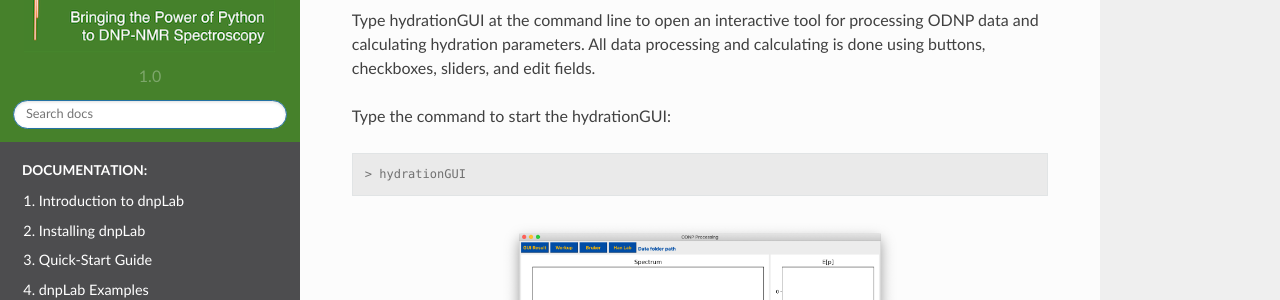
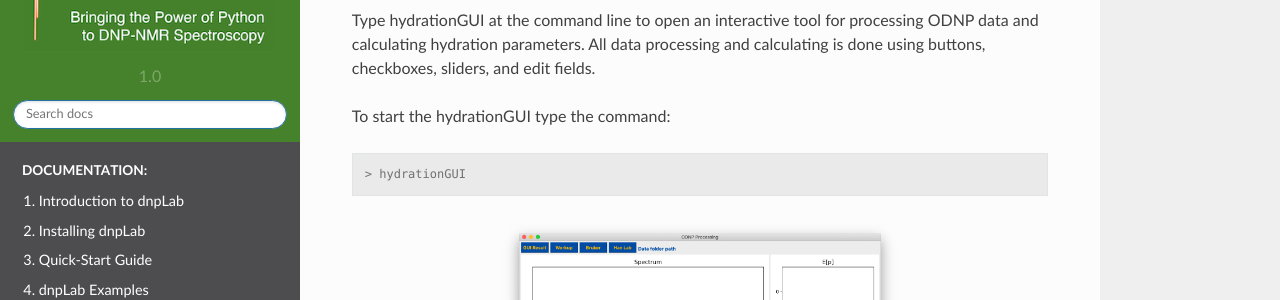
Before and after one commit to DNPLab/DNPLab, a Sphinx documentation site: the page built from docs/source/hydrationGUI.rst, in a window 1280 px wide and 900 px high. Shown: the part 151-451 px from the top of the window. Built offline with Sphinx 7.4.7 and the Read the Docs theme 2.0.0, drawn with Linux system fonts in a browser that asks for light colours.

Commit message:
minor fixes in documentation

```diff
--- a/docs/source/hydrationGUI.rst
+++ b/docs/source/hydrationGUI.rst
@@ -4,7 +4,7 @@ hydrationGUI
 
 Type hydrationGUI at the command line to open an interactive tool for processing ODNP data and calculating hydration parameters. All data processing and calculating is done using buttons, checkboxes, sliders, and edit fields.
 
-Type the command to start the hydrationGUI:
+To start the hydrationGUI type the command:
 
 .. code-block:: console
 
@@ -18,7 +18,7 @@ Type the command to start the hydrationGUI:
     Opening hydrationGUI
 
 Processing a single topspin data folder, either a 1D spectrum or 2D inversion recovery
-==============================================================================
+======================================================================================
 
 To work on a single topspin spectrum use the Bruker button to select a numbered folder containing a single spectrum, either 1D or 2D. You may make adjustments to the data phase and integration window center using the sliders. Use the “Optimize” checkboxes to search for and apply the “optimal” parameters.
 
@@ -96,7 +96,7 @@ The Restart button will return you to the beginning of processing. If the Only T
 
 
 Analyzing Workup results or previously saved GUI results
-=========================================================
+========================================================
 
 You may also load the results of “Workup” code processing with the Workup button, or you may select the .mat or .h5 files of a previously saved hydrationGUI session with the GUI Result button. The Workup folder must have at least the following elements:
 
@@ -196,6 +196,6 @@ The terminal will display processing and calculation progress as well as standar
 
 
 Saving Results
-================
+==============
 
 After processing is complete and hydration parameters are calculated, the Save results button is available. Your results are saved in .csv, .h5, and .mat formats. The .mat file can be read by the MATLAB app called xODNP that is available at MathWorks File Exchange. The .h5 and .mat files can be read by hydrationGUI.
```
